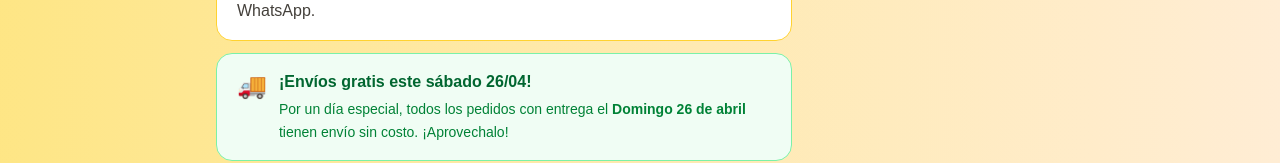
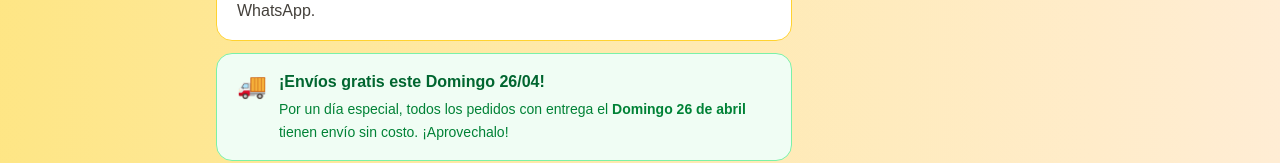
Before and after one commit to Zarzaandres/panaderia-carlita, a Next.js app: page / in a window 1280 px wide. Shown: the part 363-526 px from the top of the page. Built offline with nearby package versions, Linux system fonts and the light colour scheme.

Commit message:
acutlizar cambios

```diff
--- a/app/page.tsx
+++ b/app/page.tsx
@@ -235,7 +235,7 @@ export default function PanaderiaCarlitaWeb() {
 <div className="mt-3 bg-green-50 border border-green-300 rounded-2xl px-5 py-4 max-w-xl flex items-start gap-3">
   <span className="text-2xl">🚚</span>
   <div>
-    <p className="font-semibold text-green-800 text-base">¡Envíos gratis este sábado 26/04!</p>
+    <p className="font-semibold text-green-800 text-base">¡Envíos gratis este Domingo 26/04!</p>
     <p className="mt-1 text-green-700 text-sm leading-relaxed">
       Por un día especial, todos los pedidos con entrega el <strong>Domingo 26 de abril</strong> tienen envío sin costo. ¡Aprovechalo!
     </p>
```
